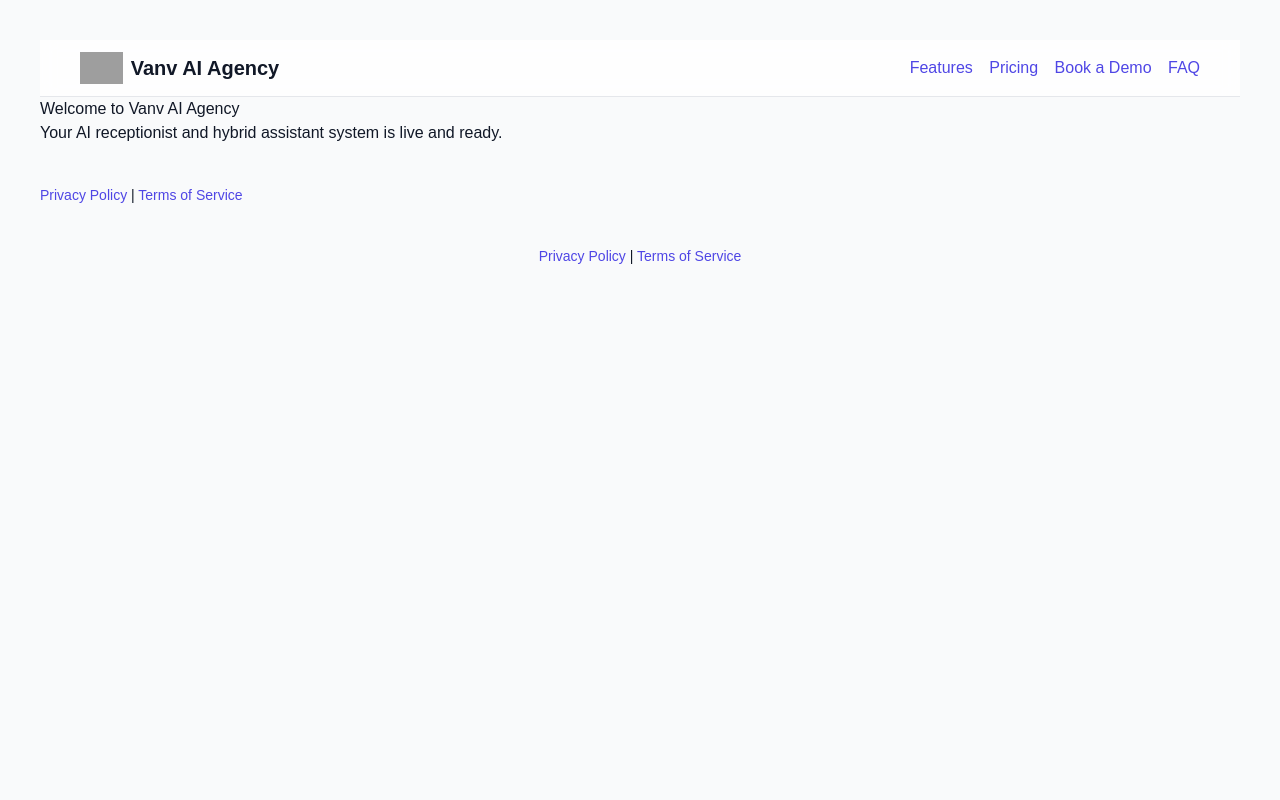
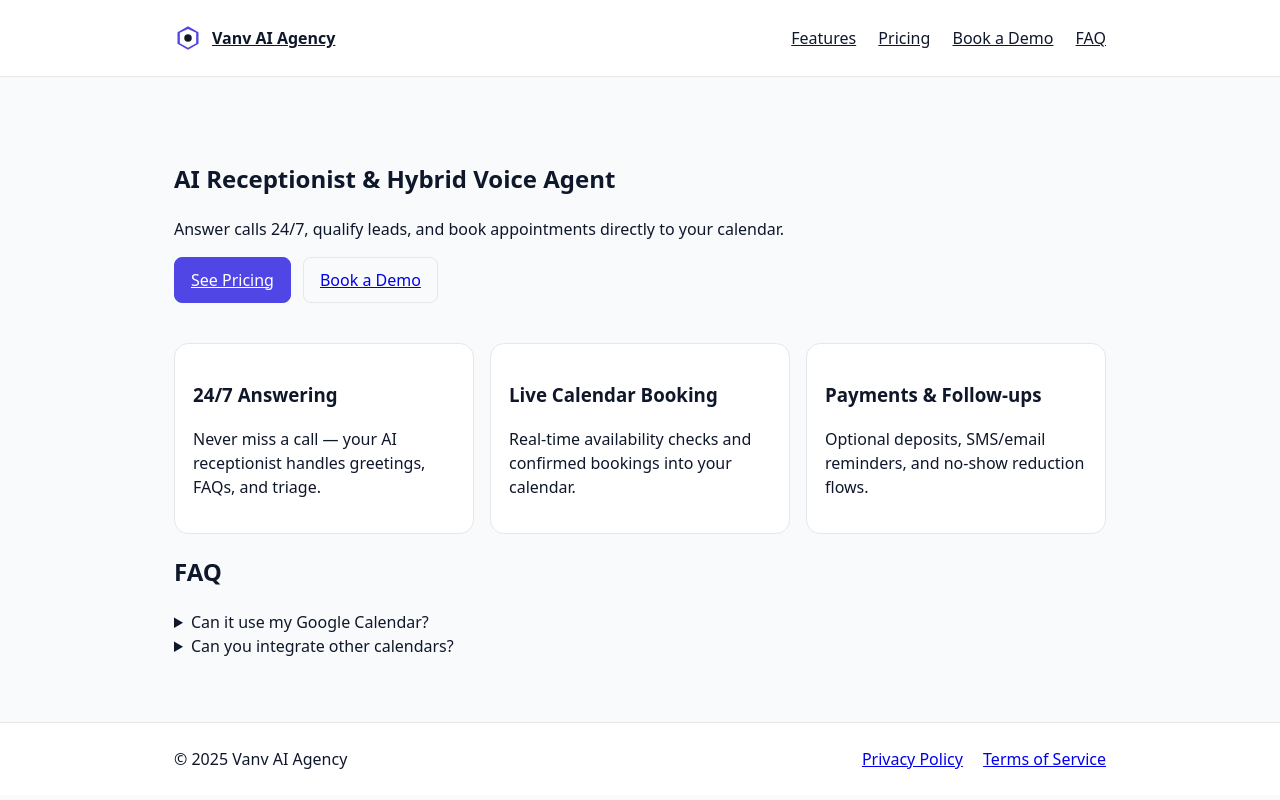
Before and after one commit to ProTmoney2231/vanv-ai-agency, a Flask app: page / in a window 1280 px wide. Run offline with Flask 3, Linux system fonts and the light colour scheme; some libraries are stand-ins or nearby versions; grey boxes are pictures that could not be loaded.

Commit message:
Restore full site layout; add Pricing, Privacy, Terms; wire env Stripe URLs

```diff
--- a/app.py
+++ b/app.py
@@ -1,44 +1,38 @@
 import os
-from flask import Flask, render_template, request, redirect, url_for, flash
-from dotenv import load_dotenv
-load_dotenv()
+from flask import Flask, render_template
+
 app = Flask(__name__)
-app.secret_key = os.getenv("APP_SECRET_KEY","super-secret-key")
-AGENCY_NAME = os.getenv("AGENCY_NAME","Vanv AI Agency")
-BOOK_DEMO_URL = os.getenv("BOOK_DEMO_URL","")
-OWNER_EMAIL = os.getenv("OWNER_EMAIL","you@example.com")
-SENDGRID_API_KEY = os.getenv("SENDGRID_API_KEY","")
-STRIPE_MONTHLY_URL = os.getenv("STRIPE_MONTHLY_URL","")
-STRIPE_HYBRID_URL  = os.getenv("STRIPE_HYBRID_URL","")
-def send_lead(name,email,phone,company,message):
-    if not SENDGRID_API_KEY: return False,"SendGrid key missing"
-    try:
-        from sendgrid import SendGridAPIClient
-        from sendgrid.helpers.mail import Mail
-        body=f"New Lead\\nName:{name}\\nEmail:{email}\\nPhone:{phone}\\nCompany:{company}\\n\\n{message}"
-        m=Mail(from_email=("leads@vanvaiagency.com","Website Lead"),to_emails=[OWNER_EMAIL],subject="[Vanv AI] New Lead",plain_text_content=body)
-        SendGridAPIClient(SENDGRID_API_KEY).send(m); return True,"ok"
-    except Exception as e: return False,str(e)
+
+OWNER_EMAIL = os.getenv("OWNER_EMAIL", "vanvaiagency@gmail.com")
+MONTHLY_URL = os.getenv("STRIPE_MONTHLY_URL", "#")
+HYBRID_URL  = os.getenv("STRIPE_HYBRID_URL",  "#")
+BOOK_DEMO_URL = os.getenv("BOOK_DEMO_URL", "mailto:" + OWNER_EMAIL)
+
 @app.route("/")
-def home(): return render_template("index.html",
-    AGENCY_NAME=AGENCY_NAME,BOOK_DEMO_URL=BOOK_DEMO_URL,
-    STRIPE_MONTHLY_URL=STRIPE_MONTHLY_URL,STRIPE_HYBRID_URL=STRIPE_HYBRID_URL)
-@app.route("/lead",methods=["POST"])
-def lead():
-    f=request.form; ok,info=send_lead(f.get("name",""),f.get("email",""),f.get("phone",""),f.get("company",""),f.get("message",""))
-    flash("Thanks! We received your info." if ok else f"Lead send failed: {info}","success" if ok else "error")
-    return redirect(url_for("home")+"#lead")
-if __name__=="__main__": app.run(host="0.0.0.0",port=int(os.getenv("PORT",5000)),debug=True)
+def index():
+    return render_template("index.html",
+        monthly_url=MONTHLY_URL, hybrid_url=HYBRID_URL, book_demo_url=BOOK_DEMO_URL)
 
-# ------------------------
-# Privacy & Terms routes
-# ------------------------
-from flask import render_template
+@app.route("/pricing")
+def pricing():
+    return render_template("pricing.html",
+        monthly_url=MONTHLY_URL, hybrid_url=HYBRID_URL)
 
 @app.route("/privacy")
 def privacy():
-    return render_template("privacy.html")
+    return render_template("privacy.html", owner_email=OWNER_EMAIL)
 
 @app.route("/terms")
 def terms():
-    return render_template("terms.html")
+    return render_template("terms.html", owner_email=OWNER_EMAIL)
+
+@app.route("/_healthz")
+def healthz():
+    return "ok", 200
+
+@app.errorhandler(404)
+def not_found(e):
+    return render_template("404.html"), 404
+
+if __name__ == "__main__":
+    app.run(host="0.0.0.0", port=int(os.getenv("PORT", 10000)))
--- /dev/null
+++ b/static/site.css
@@ -0,0 +1,25 @@
+:root { --ink:#0f172a; --muted:#6b7280; --brand:#4f46e5; --bg:#f8fafc; --card:#fff; --line:#e5e7eb; }
+*{box-sizing:border-box} body{margin:0;color:var(--ink);background:var(--bg);font:16px/1.5 system-ui,-apple-system,Segoe UI,Roboto}
+.container{max-width:980px;margin:0 auto;padding:24px}
+.nav{background:#fff;border-bottom:1px solid var(--line)}
+.nav-inner{display:flex;align-items:center;justify-content:space-between}
+.brand{display:flex;gap:10px;align-items:center;color:var(--ink);font-weight:700}
+.logo{width:28px;height:28px}
+.links a{margin-left:18px;color:var(--ink)}
+.links a:hover{color:var(--brand)}
+.hero{padding:40px 0}
+.cta-row{display:flex;gap:12px;margin-top:14px}
+.btn{display:inline-block;padding:10px 16px;border:1px solid var(--line);border-radius:8px}
+.btn.primary{background:var(--brand);color:#fff;border-color:var(--brand)}
+.grid{display:grid;gap:16px}
+.grid.two{grid-template-columns:repeat(auto-fit,minmax(260px,1fr))}
+.grid.three{grid-template-columns:repeat(auto-fit,minmax(220px,1fr))}
+.card{background:var(--card);border:1px solid var(--line);border-radius:14px;padding:18px}
+.card.tall{display:flex;flex-direction:column;gap:10px}
+.price{font-size:36px;font-weight:800}
+.price span{font-size:16px;font-weight:500;color:var(--muted)}
+.muted{color:var(--muted)}
+.list{padding-left:18px}
+.footer{margin-top:40px;border-top:1px solid var(--line);background:#fff}
+.footer-inner{display:flex;align-items:center;justify-content:space-between}
+.foot-links a{margin-left:16px}
--- /dev/null
+++ b/templates/404.html
@@ -0,0 +1,6 @@
+{% extends "base.html" %}
+{% block title %}Page not found — Vanv AI Agency{% endblock %}
+{% block content %}
+<h1>404</h1>
+<p>We couldn’t find that page. Try the <a href="/">homepage</a> or <a href="/pricing">pricing</a>.</p>
+{% endblock %}
--- /dev/null
+++ b/templates/base.html
@@ -0,0 +1,36 @@
+<!doctype html>
+<html lang="en">
+<head>
+  <meta charset="utf-8" />
+  <meta name="viewport" content="width=device-width,initial-scale=1" />
+  <title>{% block title %}Vanv AI Agency{% endblock %}</title>
+  <link rel="stylesheet" href="{{ url_for('static', filename='site.css') }}">
+</head>
+<body>
+  <header class="nav">
+    <div class="container nav-inner">
+      <a class="brand" href="/"><img class="logo" src="{{ url_for('static', filename='logo.svg') }}" alt="Logo"> <span>Vanv AI Agency</span></a>
+      <nav class="links">
+        <a href="/#features">Features</a>
+        <a href="/pricing">Pricing</a>
+        <a href="{{ book_demo_url if book_demo_url else '#' }}">Book a Demo</a>
+        <a href="/#faq">FAQ</a>
+      </nav>
+    </div>
+  </header>
+
+  <main class="container">
+    {% block content %}{% endblock %}
+  </main>
+
+  <footer class="footer">
+    <div class="container footer-inner">
+      <div>&copy; {{ 2025 }} Vanv AI Agency</div>
+      <div class="foot-links">
+        <a href="/privacy">Privacy Policy</a>
+        <a href="/terms">Terms of Service</a>
+      </div>
+    </div>
+  </footer>
+</body>
+</html>
--- a/templates/index.html
+++ b/templates/index.html
@@ -1,36 +1,33 @@
-<!doctype html>
-<html lang="en">
-<head>
-  <meta charset="utf-8"/>
-  <meta name="viewport" content="width=device-width, initial-scale=1"/>
-  <title>{{ AGENCY_NAME }} — AI Receptionists & Automation</title>
-  <script src="https://cdn.tailwindcss.com"></script>
-  <link rel="icon" href="/static/favicon.ico" type="image/x-icon"/>
-</head>
-<body class="bg-gray-50 text-gray-900">
+{% extends "base.html" %}
+{% block title %}Vanv AI Agency — AI Receptionist & Voice Agent{% endblock %}
+{% block content %}
+<section class="hero">
+  <h1>AI Receptionist & Hybrid Voice Agent</h1>
+  <p>Answer calls 24/7, qualify leads, and book appointments directly to your calendar.</p>
+  <div class="cta-row">
+    <a class="btn primary" href="/pricing">See Pricing</a>
+    <a class="btn" href="{{ book_demo_url }}">Book a Demo</a>
+  </div>
+</section>
 
-<!-- Header -->
-<header class="sticky top-0 bg-white/80 backdrop-blur border-b">
-  <div class="max-w-6xl mx-auto px-4 py-3 flex items-center justify-between">
-    <div class="flex items-center space-x-2">
-      <!-- Light logo (default) -->
-      <img src="/static/logo-light.svg" alt="Logo" class="h-8 block dark:hidden">
-      <!-- Dark logo (shown in dark mode) -->
-      <img src="/static/logo-dark.svg" alt="Logo" class="h-8 hidden dark:block">
-      <span class="font-extrabold text-xl">{{ AGENCY_NAME }}</span>
-    </div>
-    <nav class="space-x-3">
-      <a href="#features" class="hover:underline">Features</a>
-      <a href="#pricing" class="hover:underline">Pricing</a>
-      <a href="#demo" class="hover:underline">Book a Demo</a>
-      <a href="#faq" class="hover:underline">FAQ</a>
-    </nav>
+<section id="features" class="grid three">
+  <div class="card">
+    <h3>24/7 Answering</h3>
+    <p>Never miss a call — your AI receptionist handles greetings, FAQs, and triage.</p>
   </div>
-</header>
+  <div class="card">
+    <h3>Live Calendar Booking</h3>
+    <p>Real-time availability checks and confirmed bookings into your calendar.</p>
+  </div>
+  <div class="card">
+    <h3>Payments & Follow-ups</h3>
+    <p>Optional deposits, SMS/email reminders, and no-show reduction flows.</p>
+  </div>
+</section>
 
-<!-- Everything else stays the same -->
-{% include "body.html" %}
-<footer style="text-align:center; margin-top:40px; font-size:14px;">
-  <p><a href="/privacy">Privacy Policy</a> | <a href="/terms">Terms of Service</a></p>
-</footer></body>
-</html>
+<section id="faq" class="faq">
+  <h2>FAQ</h2>
+  <details><summary>Can it use my Google Calendar?</summary><p>Yes. We connect securely and only with explicit consent.</p></details>
+  <details><summary>Can you integrate other calendars?</summary><p>Yes — Outlook/Office365 and Cal.com are supported via n8n.</p></details>
+</section>
+{% endblock %}
```
Also changed, not shown: templates/pricing.html (added, +28 -0 lines), templates/privacy.html (+7 -15 lines), templates/terms.html (+7 -16 lines), static/logo.svg (added).
